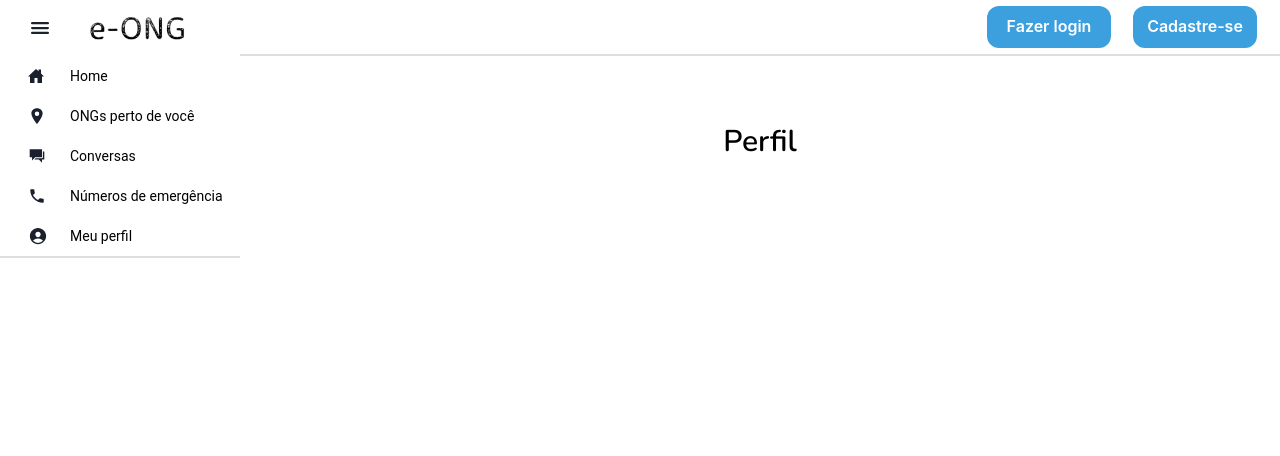
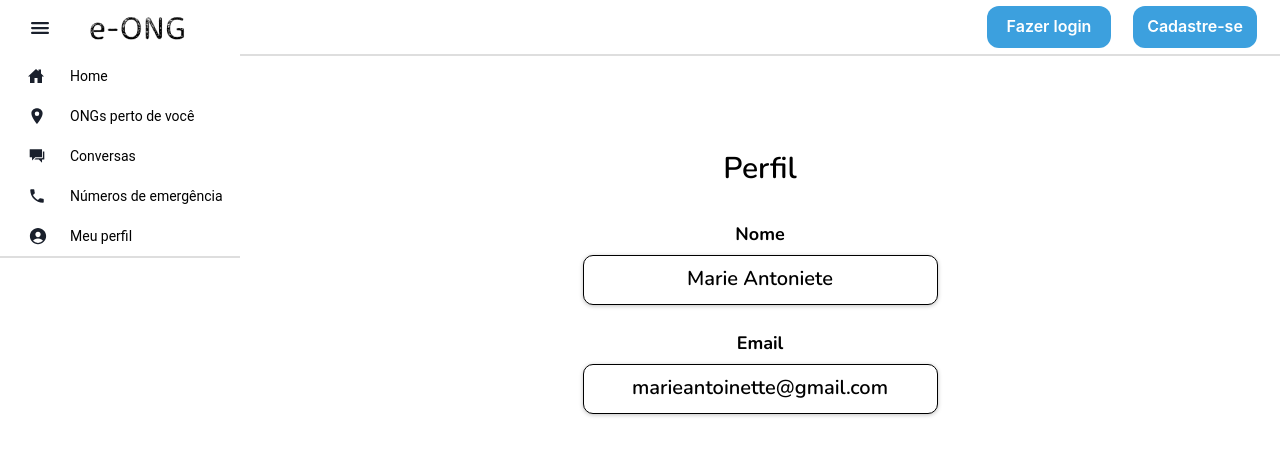
Before and after one commit to lugablima/e-ong-front, a React (Create React App) app: page /profile in a window 1280 px wide. Shown: the top 456 px of the page. Built offline with nearby package versions, Linux system fonts and the light colour scheme.

Commit message:
feat: add profile page layout

```diff
--- /dev/null
+++ b/src/components/Infos/InfoBox.tsx
@@ -0,0 +1,47 @@
+import { Box } from "@chakra-ui/react";
+import { ReactNode } from "react";
+
+interface Props {
+  width?: string;
+  height: string;
+  background?: "primary" | "secondary" | "tertiary";
+  border?: string;
+  borderRadius?: string;
+  margin: string;
+  padding?: string;
+  children: ReactNode;
+}
+
+export default function InfoBox({
+  width,
+  height,
+  background,
+  border,
+  borderRadius,
+  margin,
+  padding,
+  children,
+}: Props) {
+  return (
+    <Box
+      w={width}
+      h={height}
+      border={border}
+      boxShadow="0px 1px 4px rgba(0, 0, 0, 0.25)"
+      borderRadius={borderRadius}
+      bg={background}
+      m={margin}
+      p={padding}
+    >
+      {children}
+    </Box>
+  );
+}
+
+InfoBox.defaultProps = {
+  width: "100%",
+  background: "tertiary",
+  border: "1px solid #000000",
+  borderRadius: "10px",
+  padding: "8px 2px",
+};
--- /dev/null
+++ b/src/components/Infos/InfoText.tsx
@@ -0,0 +1,43 @@
+import { Text, ResponsiveValue } from "@chakra-ui/react";
+
+type TextAlign = "left" | "center" | "right";
+
+interface Props {
+  fontFamily?: string;
+  fontWeight?: number;
+  fontSize: string;
+  color?: "primary" | "secondary" | "tertiary";
+  textAlign?: ResponsiveValue<TextAlign>;
+  margin: string;
+  text: string;
+}
+
+export default function InfoText({
+  fontFamily,
+  fontWeight,
+  fontSize,
+  color,
+  textAlign,
+  margin,
+  text,
+}: Props) {
+  return (
+    <Text
+      fontFamily={fontFamily}
+      fontWeight={fontWeight}
+      fontSize={fontSize}
+      color={color}
+      textAlign={textAlign}
+      m={margin}
+    >
+      {text}
+    </Text>
+  );
+}
+
+InfoText.defaultProps = {
+  fontFamily: "default",
+  fontWeight: 400,
+  color: "secondary",
+  textAlign: "center",
+};
--- a/src/pages/ProfilePage.tsx
+++ b/src/pages/ProfilePage.tsx
@@ -1,28 +1,55 @@
-import { Flex, Text } from "@chakra-ui/react";
+import { Flex } from "@chakra-ui/react";
+
+import InfoBox from "../components/Infos/InfoBox";
+import InfoText from "../components/Infos/InfoText";
 
 export default function ProfilePage() {
   return (
     <Flex
+      w="355px"
+      h="calc(100vh - 56px)"
       direction="column"
       justify="flex-start"
       align="center"
-      rowGap="15px"
-      p="119px 0 67px"
-      overflowY="auto"
+      alignSelf="center"
+      p="146px 0 67px"
     >
-      <Text
-        fontFamily="default"
-        color="secondary"
-        fontWeight="600"
+      <InfoText
+        fontWeight={600}
         fontSize="30px"
-        textAlign="center"
-        mb="15px"
-      >
-        Perfil
-      </Text>
-      {/* <FormLabel>
-      Nome
-    </FormLabel>   */}
+        margin="0 0 30px"
+        text="Perfil"
+      />
+      <InfoText
+        fontWeight={700}
+        fontSize="18px"
+        textAlign="left"
+        margin="0 0 7px"
+        text="Nome"
+      />
+      <InfoBox height="50px" margin="0 0 25px">
+        <InfoText
+          fontWeight={600}
+          fontSize="20px"
+          margin="0"
+          text="Marie Antoniete"
+        />
+      </InfoBox>
+      <InfoText
+        fontWeight={700}
+        fontSize="18px"
+        textAlign="left"
+        margin="0 0 7px"
+        text="Email"
+      />
+      <InfoBox height="50px" margin="0 0 25px">
+        <InfoText
+          fontWeight={600}
+          fontSize="20px"
+          margin="0"
+          text="marieantoinette@gmail.com"
+        />
+      </InfoBox>
     </Flex>
   );
 }
```
